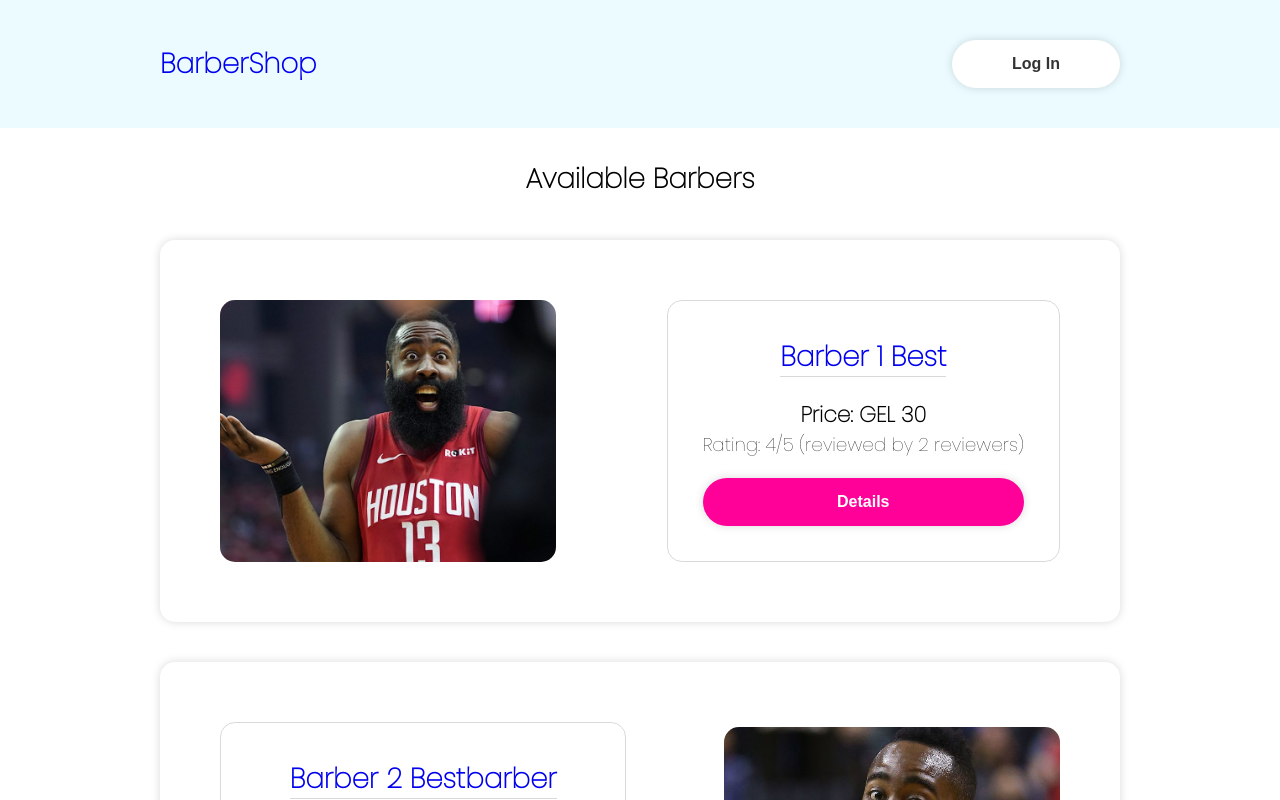
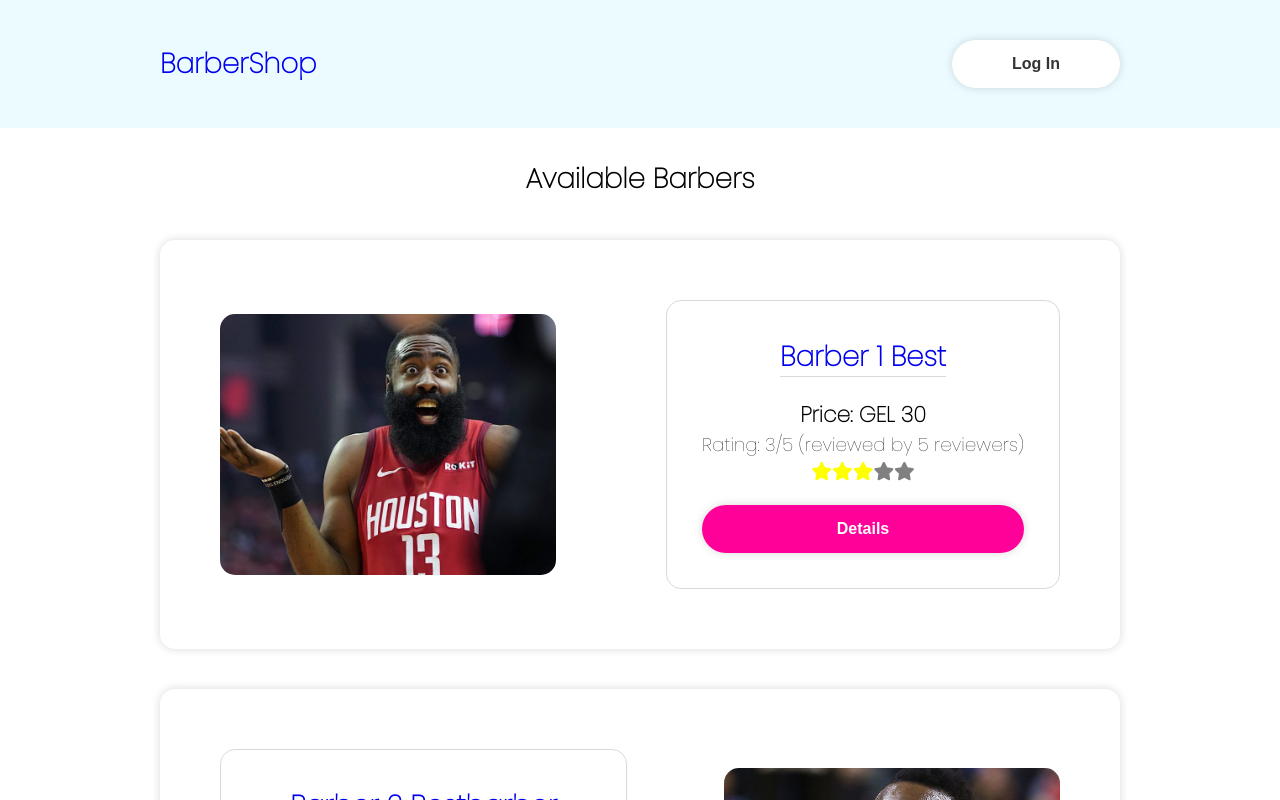
Before and after one commit to temoabb/barber-shop, a React (Create React App) app: page /barbers in a window 1280 px wide. Shown: the top 800 px of the page. Built offline with nearby package versions, Linux system fonts and the light colour scheme; data requests are answered from the project's data file.

Commit message:
Add starts that corresponds reviews

```diff
--- a/db.json
+++ b/db.json
@@ -1,11 +1,14 @@
 {
   "barbers": [
     {
-      "reviewssum": 8,
-      "reviewamount": 2,
+      "reviewssum": 15,
+      "reviewamount": 5,
       "reviewedby": [
         "client1@gmail.com",
-        "client2@gmail.com"
+        "client2@gmail.com",
+        "client3@gmail.com",
+        "client4@gmail.com",
+        "client5@gmail.com"
       ],
       "email": "barber1@gmail.com",
       "password": "123",
@@ -16,11 +19,14 @@
       "id": 1
     },
     {
-      "reviewssum": 5,
-      "reviewamount": 2,
+      "reviewssum": 13,
+      "reviewamount": 5,
       "reviewedby": [
         "client1@gmail.com",
-        "client2@gmail.com"
+        "client2@gmail.com",
+        "client3@gmail.com",
+        "client4@gmail.com",
+        "client5@gmail.com"
       ],
       "email": "barber2@gmail.com",
       "password": "123",
@@ -41,6 +47,21 @@
       "email": "client2@gmail.com",
       "password": "123",
       "id": 2
+    },
+    {
+      "email": "client3@gmail.com",
+      "password": "123",
+      "id": 3
+    },
+    {
+      "email": "client4@gmail.com",
+      "password": "123",
+      "id": 4
+    },
+    {
+      "email": "client5@gmail.com",
+      "password": "123",
+      "id": 5
     }
   ],
   "bookings": [
@@ -78,6 +99,48 @@
       "bookingDate": "2022-06-15",
       "bookingTime": "15:54",
       "id": 5
+    },
+    {
+      "clientEmail": "client3@gmail.com",
+      "barberEmail": "barber1@gmail.com",
+      "bookingDate": "2022-06-02",
+      "bookingTime": "19:34",
+      "id": 6
+    },
+    {
+      "clientEmail": "client3@gmail.com",
+      "barberEmail": "barber2@gmail.com",
+      "bookingDate": "2022-06-15",
+      "bookingTime": "19:33",
+      "id": 7
+    },
+    {
+      "clientEmail": "client4@gmail.com",
+      "barberEmail": "barber2@gmail.com",
+      "bookingDate": "2022-06-01",
+      "bookingTime": "19:58",
+      "id": 8
+    },
+    {
+      "clientEmail": "client4@gmail.com",
+      "barberEmail": "barber1@gmail.com",
+      "bookingDate": "2022-06-14",
+      "bookingTime": "19:58",
+      "id": 9
+    },
+    {
+      "clientEmail": "client5@gmail.com",
+      "barberEmail": "barber1@gmail.com",
+      "bookingDate": "2022-06-02",
+      "bookingTime": "19:58",
+      "id": 10
+    },
+    {
+      "clientEmail": "client5@gmail.com",
+      "barberEmail": "barber2@gmail.com",
+      "bookingDate": "2022-06-01",
+      "bookingTime": "19:00",
+      "id": 11
     }
   ]
 }
--- a/src/components/BarberCard.js
+++ b/src/components/BarberCard.js
@@ -1,6 +1,8 @@
 import React from "react";
 import { StyledBarberCard } from "./styles/BarberCard.styled";
 import { StyledButton } from "./styles/Button.styled";
+
+import RatingStars from "./RatingStars";
 
 import harden1 from "../assets/images/harden-1.jpg";
 import harden2 from "../assets/images/harden-2.jpg";
@@ -26,7 +28,6 @@
 
   const rating =
     reviewamount === 0 ? 0 : Number((reviewssum / reviewamount).toFixed(1));
-  console.log({ rating });
 
   return (
     <StyledBarberCard
@@ -44,23 +45,16 @@
             to={`/barbers/${id}`}
           >{`${firstname} ${lastname}`}</Link>
         </h2>
-
         {address && (
           <h4>
             <i>{address}</i>
           </h4>
         )}
-
         {hours && <small>Working hours: {hours}</small>}
-
         <h3>Price: GEL {price}</h3>
-
         {email && <p>Contact: {email}</p>}
-
-        <p>
-          Rating: {rating}/5 (reviewed by {reviewamount} reviewers)
-        </p>
-
+        Rating: {rating}/5 (reviewed by {reviewamount} reviewers)
+        <RatingStars rating={rating} />
         <StyledButton onClick={onClick} bg="#ff0099" color="#fff">
           {address && email ? "Reserve now" : "Details"}
         </StyledButton>
--- /dev/null
+++ b/src/components/RatingStars.js
@@ -0,0 +1,75 @@
+import React from "react";
+
+function RatingStars({ rating }) {
+  if (rating === 0) {
+    return (
+      <p>
+        {new Array(5).fill("_").map((item) => (
+          <i
+            key={Math.random()}
+            style={{ color: "grey" }}
+            className="fa-solid fa-star"
+          ></i>
+        ))}
+      </p>
+    );
+  }
+
+  const integerPart = Math.trunc(rating);
+
+  const decimalStarColor = rating - integerPart === 0 ? "grey" : "yellow";
+
+  const decimalStar = (
+    <i
+      style={{ color: decimalStarColor }}
+      className={`fa-solid fa-star${
+        rating - integerPart >= 0.5 || rating - integerPart === 0
+          ? ""
+          : rating - integerPart < 0.5 && rating - integerPart >= 0
+          ? "-half-stroke"
+          : ""
+      }`}
+    ></i>
+  );
+
+  if (integerPart === 0) {
+    return (
+      <p>
+        {decimalStar}
+        {new Array(4).fill("_").map(() => (
+          <i
+            key={Math.random()}
+            style={{ color: "grey" }}
+            className="fa-solid fa-star"
+          ></i>
+        ))}
+      </p>
+    );
+  }
+
+  const fullStars = new Array(integerPart).fill("_").map((item) => {
+    return (
+      <i
+        key={Math.random()}
+        style={{ color: "yellow" }}
+        className="fa-solid fa-star"
+      ></i>
+    );
+  });
+
+  return (
+    <p>
+      {fullStars}
+      {decimalStar}
+      {new Array(5 - integerPart - 1).fill("_").map(() => (
+        <i
+          key={Math.random()}
+          style={{ color: "grey" }}
+          className="fa-solid fa-star"
+        ></i>
+      ))}
+    </p>
+  );
+}
+
+export default RatingStars;
--- a/src/hooks/useHttp.js
+++ b/src/hooks/useHttp.js
@@ -32,7 +32,6 @@
 
   const submitHandler = () => {
     const allValues = getValues();
-    console.log({ allValues });
 
     if (allValues.password !== allValues.confirmpassword) {
       setError("confirmpassword", { message: "Passwords DON'T match" });
@@ -56,8 +55,6 @@
     }
 
     delete gatheredData.confirmpassword;
-
-    console.log(gatheredData);
 
     const registerBarber = async () => {
       try {
@@ -113,8 +110,6 @@
           (client) => client.email === enteredEmail
         );
 
-        console.log("Found client", client);
-
         if (!client) {
           setError("enteredEmail", { message: "Unknown email" });
           return;
--- a/src/pages/BarberDetails.page.js
+++ b/src/pages/BarberDetails.page.js
@@ -26,8 +26,6 @@
 const BOOKINGS_API_URL = "http://localhost:5000/bookings";
 
 const BarberDetails = () => {
-  console.log("BarberDetails");
-
   const { loggedIn, email: clientEmail } = useContextValues();
 
   const {
@@ -45,7 +43,6 @@
   const [successfulBooking, setSuccessfulBooking] = useState(false);
 
   useEffect(() => {
-    console.log("BarberDetails useEffect");
     const fetchBarber = async () => {
       try {
         const response = await axios.get(BARBERS_API_URL + `/${params.id}`);
@@ -61,7 +58,6 @@
 
   const submitHandler = () => {
     const values = getValues();
-    console.log("values", values);
 
     const createNewBooking = async () => {
       try {
--- a/src/pages/BarbersList.page.js
+++ b/src/pages/BarbersList.page.js
@@ -8,10 +8,7 @@
 const API_URL = "http://localhost:5000/barbers";
 
 const BarbersList = () => {
-  console.log("BarbersList");
-
   const [barbers, setBarbers] = useState([]);
-  console.log(barbers);
 
   const navigate = useNavigate();
 
--- a/src/pages/MyBookings.page.js
+++ b/src/pages/MyBookings.page.js
@@ -22,8 +22,6 @@
 const BARBERS_URL = "http://localhost:5000/barbers";
 
 function MyBookings() {
-  console.log("Mybookings.page");
-
   const { email, loggedIn } = useContextValues();
 
   const {
@@ -60,8 +58,6 @@
   const handleWriteReview = async () => {
     const barber = await axios.get(`${BARBERS_URL}?email=${barberEmail}`);
     const barberData = barber.data[0];
-
-    console.log(barberData);
 
     if (barberData.reviewedby.includes(email)) {
       setSuccessfullyReviewed(false);
```
